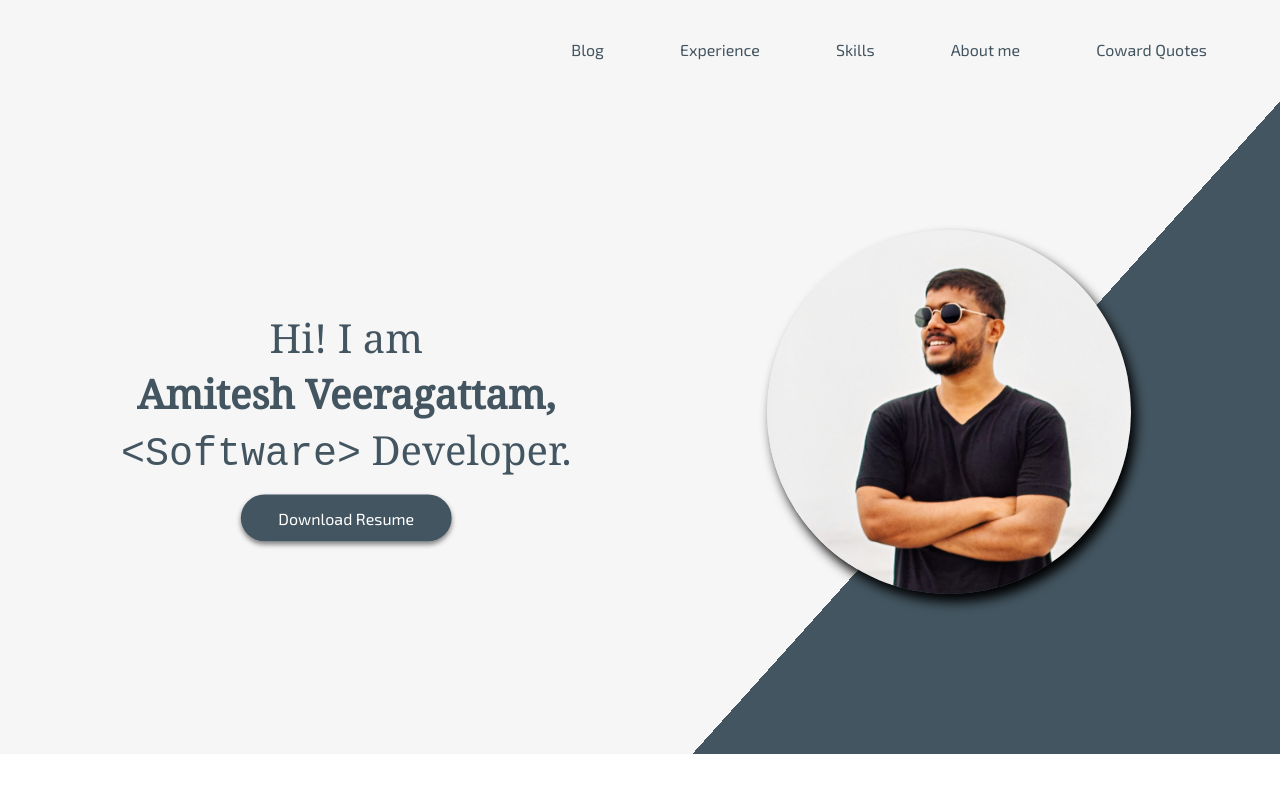
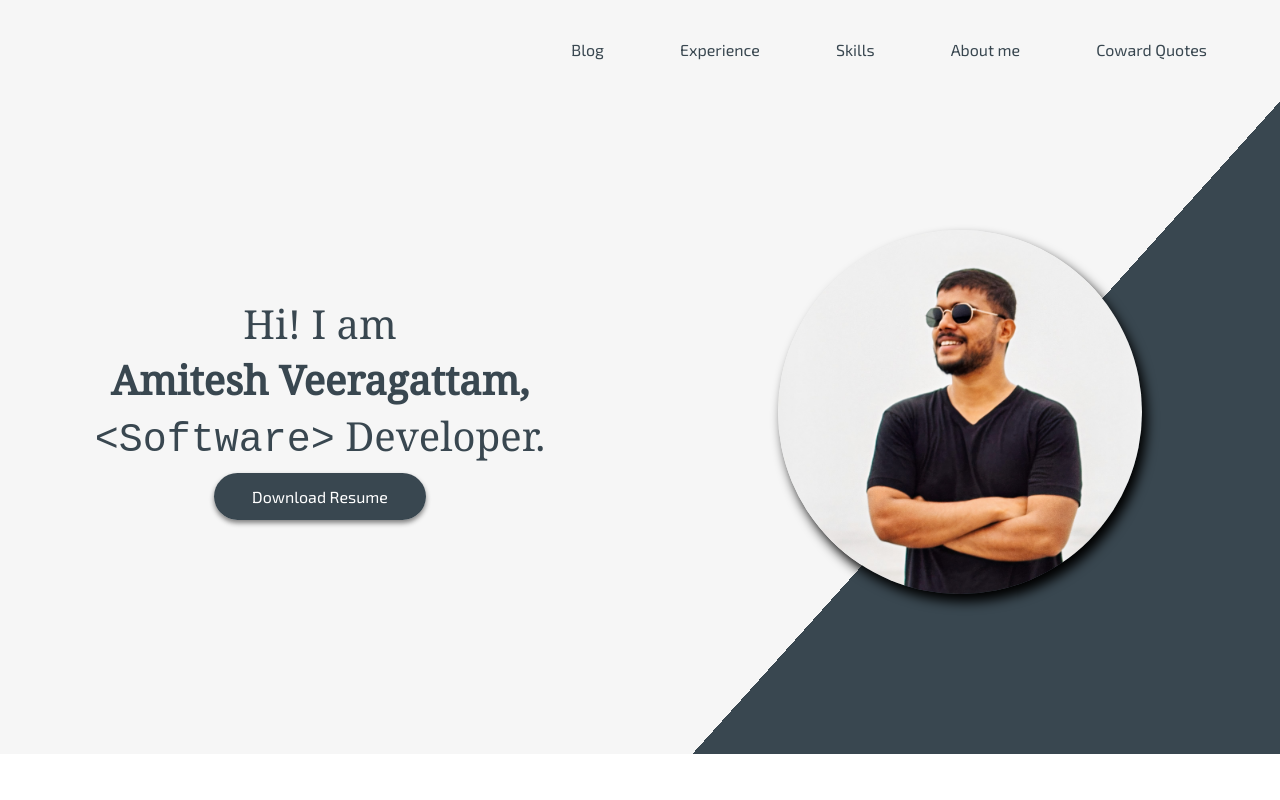
Before and after one commit to AmiteshDN/Portfolio, a Django app: page /myportfolio/ in a window 1280 px wide. Run offline with Django 3.2, Linux system fonts and the light colour scheme; some libraries are stand-ins or nearby versions; some web fonts are replaced.

Commit message:
refactor banner

```diff
--- a/myportfolio/static/myportfolio/css/styles.css
+++ b/myportfolio/static/myportfolio/css/styles.css
@@ -3,7 +3,8 @@
 /* Web Font size */
 /* Mobile Font size */
 header {
-  background: linear-gradient(132deg, #F6F6F6 70%, #435560 30%);
+  background: linear-gradient(132deg, #F6F6F6 70%, #394750 30%);
+  position: absolute;
   top: 0;
 }
 
@@ -15,26 +16,14 @@
   font-family: 'Exo 2', sans-serif;
   font-weight: 400;
   margin-left: 60px;
-  color: #435560;
+  color: #394750;
 }
 
 header a:hover {
   color: black;
 }
 
-.banner {
-  height: 100%;
-  margin-right: 0 !important;
-  padding: 20vh 0;
-}
-
-.banner h1 {
-  color: #435560;
-  font-family: 'Noto Serif', serif;
-  font-weight: 400;
-}
-
-.banner img {
+header img {
   height: 364px;
   width: 364px;
   border-radius: 50%;
@@ -42,34 +31,36 @@
           box-shadow: 5px 8px 12px black;
 }
 
-.banner .greet {
-  position: relative;
-  top: 50%;
-  left: 50%;
-  -webkit-transform: translate(-50%, -50%);
-          transform: translate(-50%, -50%);
-  margin-left: 30px;
+.banner {
+  padding: 20vh 0;
 }
 
-.banner .software {
-  font-family: 'Courier New', Courier, monospace;
+.banner h1 {
+  color: #394750;
+  font-family: 'Noto Serif', serif;
   font-weight: 400;
 }
 
-.banner .resume {
-  background-color: #435560;
+.banner .pdf {
+  margin: 20px 0 !important;
+}
+
+.banner .pdf .resume {
+  background-color: #394750;
   color: #fff;
   padding: 14px 38px;
+  border-radius: 30px;
   margin-left: 0;
-  position: inherit;
-  top: 20px;
-  border-radius: 30px;
   -webkit-box-shadow: 0px 3px 5px gray;
           box-shadow: 0px 3px 5px gray;
 }
 
-.banner .resume:hover {
+.banner .pdf .resume:hover {
   background-color: #2a3e4b;
   text-decoration: none;
 }
+
+.banner .greet {
+  margin-top: 70px;
+}
 /*# sourceMappingURL=styles.css.map */
--- a/myportfolio/static/myportfolio/css/styles.scss
+++ b/myportfolio/static/myportfolio/css/styles.scss
@@ -2,8 +2,9 @@
 
 header {
     background: linear-gradient(132deg, $primary-color 70%, $secondary-color 30%);
-    // position: absolute;
+    position: absolute;
     top: 0;
+
 
     .navbar {
         padding: 30px 50px 0 0;
@@ -18,18 +19,6 @@
             color: black;
         }
     }
-}
-
-.banner {
-
-    height: 100%;
-    margin-right: 0 !important;
-    padding: 20vh 0;
-
-    h1 {
-        color: $secondary-color;
-        @include third-font-family();
-    }
 
     img {
         height: 364px;
@@ -38,23 +27,25 @@
         box-shadow: 5px 8px 12px black;
 
     }
+}
 
-    .greet {
-        position: relative;
-        top: 50%;
-        left: 50%;
-        transform: translate(-50%, -50%);
-        margin-left: 30px;
+.banner {
+    padding: 20vh 0;
+
+    h1 {
+        color: $secondary-color;
+        @include third-font-family();
     }
+
+    .pdf {
+        margin: 20px 0 !important;
 
         .resume {
             background-color: $secondary-color;
             color: #fff;
             padding: 14px 38px;
+            border-radius: 30px;
             margin-left: 0;
-        position: inherit;
-        top: 20px;
-        border-radius: 30px;
             box-shadow: 0px 3px 5px gray;
 
             &:hover {
@@ -63,3 +54,13 @@
             }
         }
     }
+
+
+
+
+    .greet {
+        margin-top: 70px;
+        ;
+    }
+
+}
--- a/myportfolio/templates/myportfolio/html/index.html
+++ b/myportfolio/templates/myportfolio/html/index.html
@@ -49,18 +49,19 @@
         </nav>
 
         <div class="row banner">
-            <div class="col-lg-6" style="text-align: center;">
-                <div class="greet">
+            <div class="col-lg-6 greet" style="text-align: center;">
+                <div>
                     <h1>Hi! I am</h1>
                     <h1><b>Amitesh Veeragattam,</b></h1>
                     <h1><span id="software" style="font-family: 'Courier New', Courier, monospace ;"></span> Developer.
                     </h1>
-                    <a href="{% static 'myportfolio/images/pdf.pdf' %}" class="resume" download>Download Resume</a>
+                    <div class="pdf">
+                        <a href="{% static 'myportfolio/images/pdf.pdf' %}" class="resume" download>Download Resume</a>
+                    </div>
                 </div>
             </div>
-            <div class="col-lg-6 left   " style="text-align: center;">
-
-                <img class="profile" src="{% static 'myportfolio/images/profile.jpg' %}" alt="Profile Photo" />
+            <div class="col-lg-6 profile" style="text-align: center;">
+                <img src="{% static 'myportfolio/images/profile.jpg' %}" alt="Profile Photo" />
             </div>
         </div>
     </header>
@@ -69,7 +70,7 @@
 
 </body>
 
-<script src="{% static 'myportfolio/js/index.js' %}" type="text/javascript">console.log("index")</script>
+<script src="{% static 'myportfolio/js/index.js' %}" type="text/javascript"></script>
 <!-- Preloaded Javascript -->
 <script src="https://code.jquery.com/jquery-3.4.1.slim.min.js"
     integrity="sha384-J6qa4849blE2+poT4WnyKhv5vZF5SrPo0iEjwBvKU7imGFAV0wwj1yYfoRSJoZ+n"
```
Also changed, not shown: 1 other file. Lines whose indentation alone changed are shown as unchanged.
